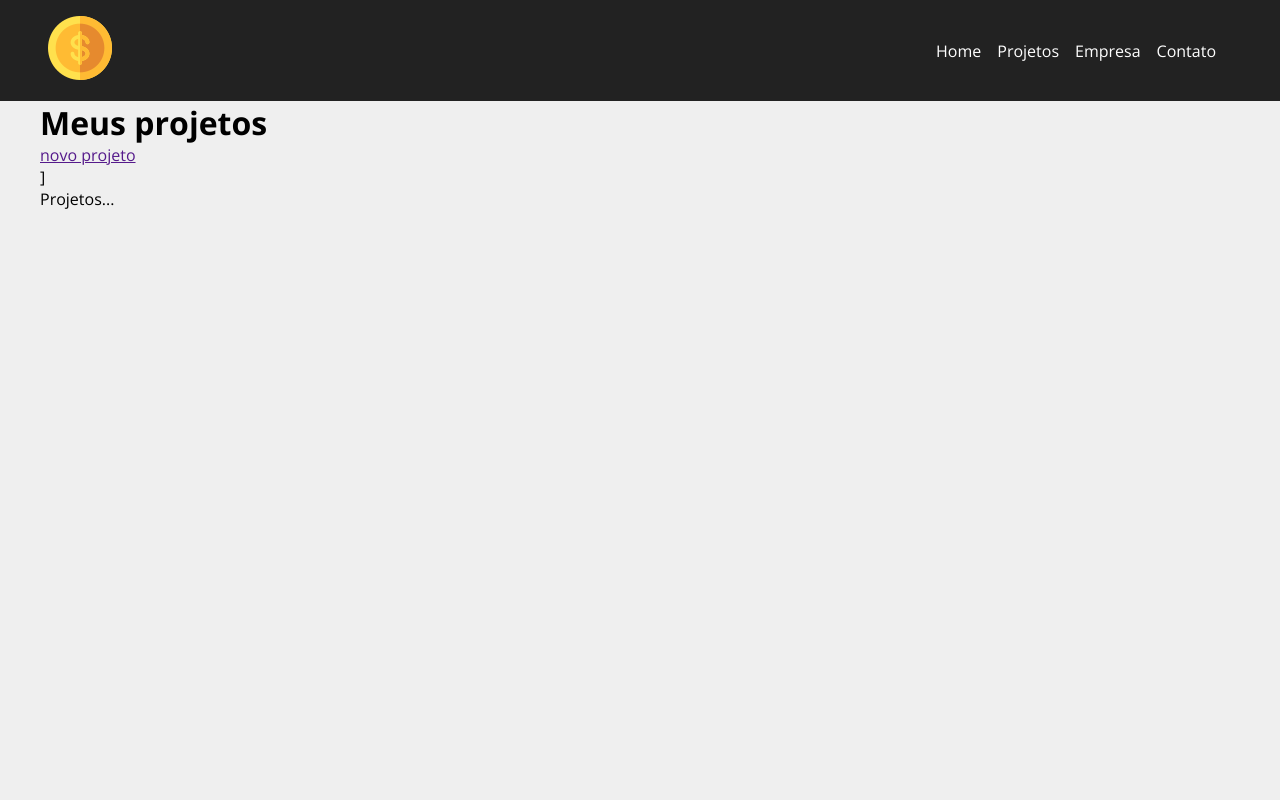
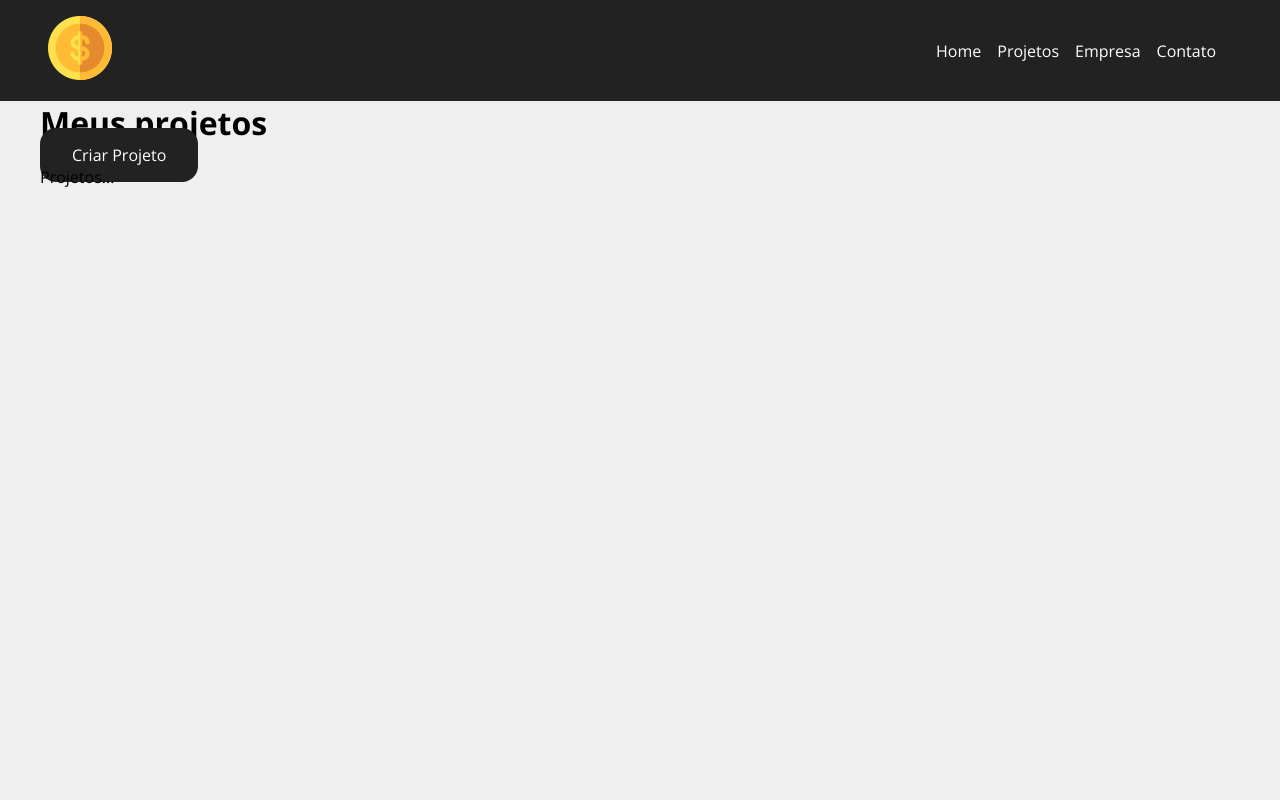
Before and after one commit to RafaelHDSV/Costs, a React (Create React App) app: page /projects in a window 1280 px wide. Shown: the top 800 px of the page. Built offline with nearby package versions, Linux system fonts and the light colour scheme; the HTML template or start-up script is replaced by a standard one.

Commit message:
Updating projects page

```diff
--- a/src/components/pages/Projects.js
+++ b/src/components/pages/Projects.js
@@ -2,6 +2,7 @@ import React from 'react'
 import { useLocation } from 'react-router-dom'
 import Message from '../layout/Message'
 import Container from '../layout/Container'
+import LinkButton from '../layout/LinkButton'
 
 import styles from './Projects.module.css'
 
@@ -18,9 +19,9 @@ const Projects = () => {
         <div>
             <div>
                 <h1>Meus projetos</h1>
-                <a href="">novo projeto</a>
+                <LinkButton to='/newproject' text='Criar Projeto'></LinkButton >
             </div>
-            {message && <Message type='sucess' msg={message}></Message>}]
+            {message && <Message type='sucess' msg={message}></Message>}
             <Container customClass='start'>
                 <p>Projetos...</p>
             </Container>
```
